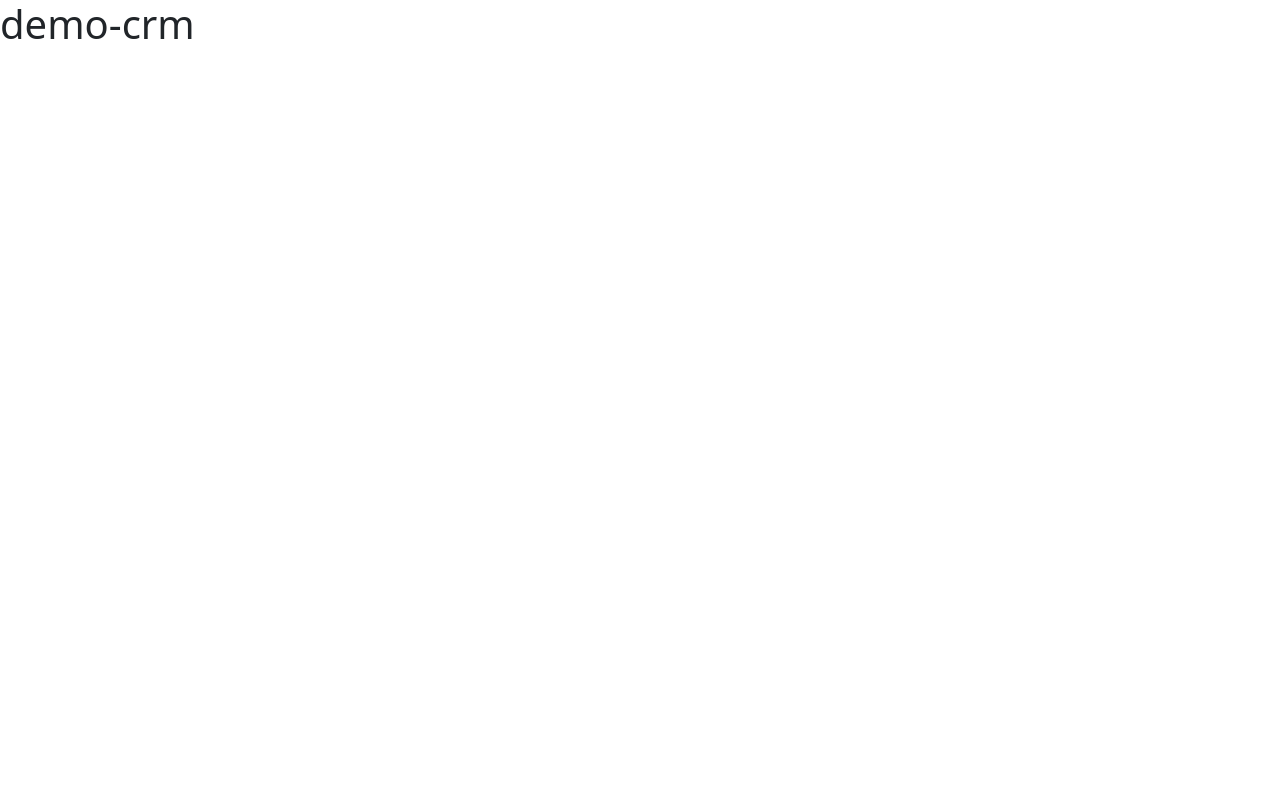
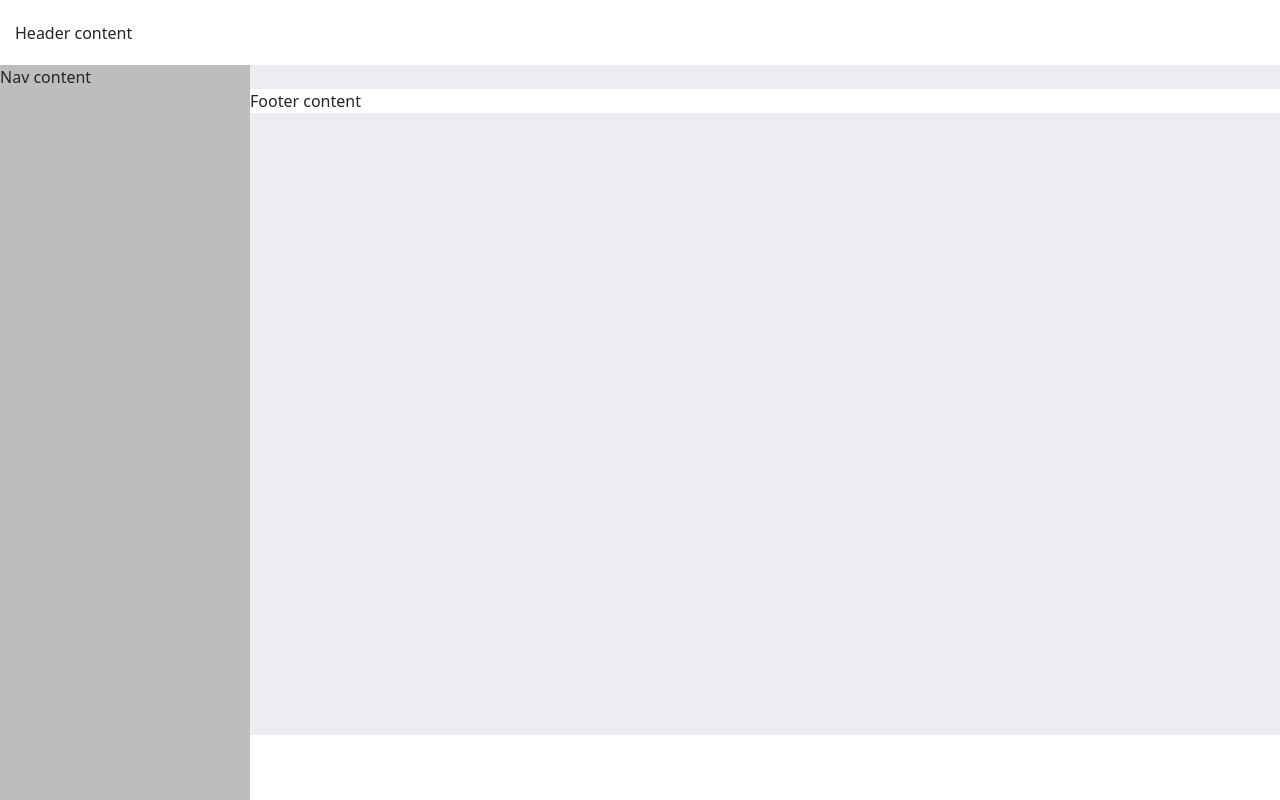
Before and after one commit to johndbs/demo-crm, an Angular app: page / in a window 1280 px wide. Built offline with nearby package versions, Linux system fonts and the light colour scheme.

Commit message:
Refactor AppComponent to utilize the Ui Component

```diff
--- a/src/app/app.component.html
+++ b/src/app/app.component.html
@@ -1 +1 @@
-<h1>{{title}}</h1>
+<app-ui></app-ui>
```
